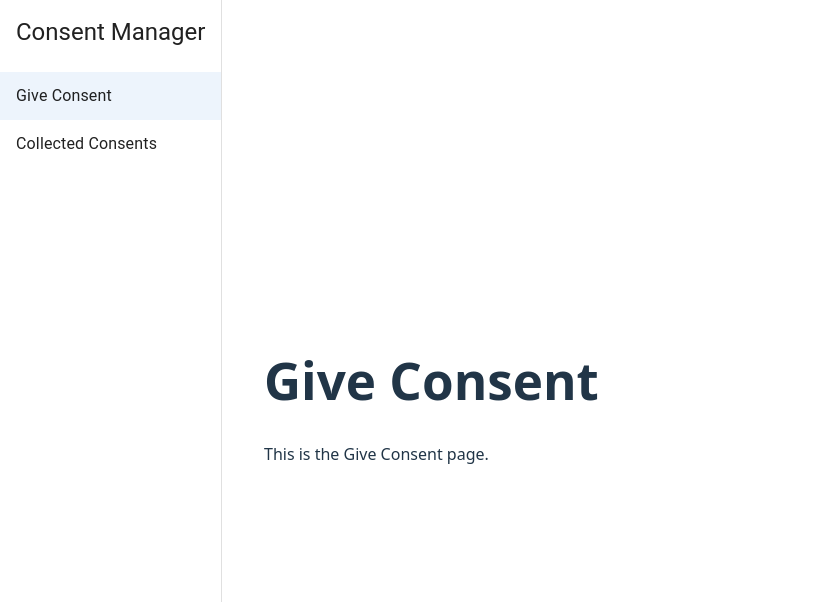
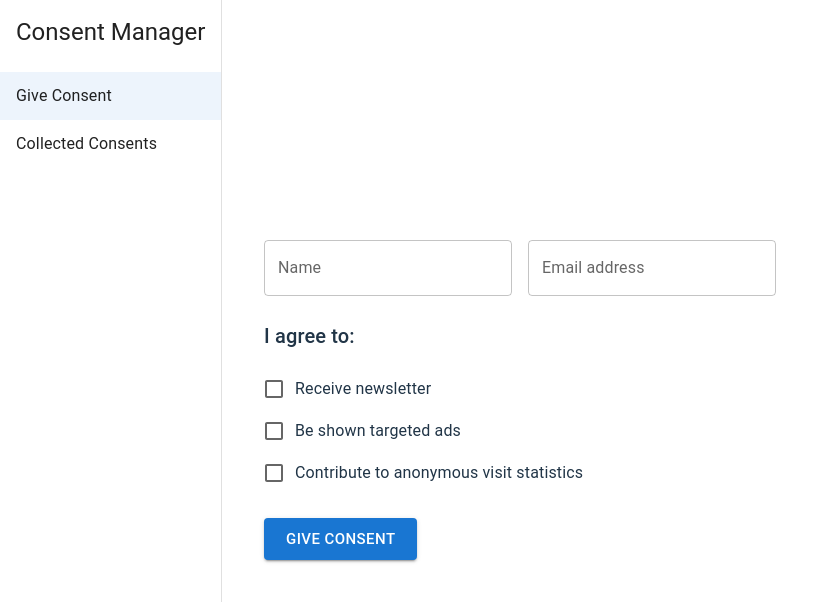
Before and after one commit to phelpa/plinio-didomi-consent, a React (Vite) app: page /give-consent in a window 1280 px wide. Shown: the top 602 px of the page, without its empty margins (0-839 px from the left). Built offline with nearby package versions, Linux system fonts and the light colour scheme.

Commit message:
implement consent form

```diff
--- a/src/pages/GiveConsent.tsx
+++ b/src/pages/GiveConsent.tsx
@@ -1,9 +1,99 @@
+import React, { useState } from "react";
+import {
+  TextField,
+  FormControlLabel,
+  Checkbox,
+  Button,
+  Box,
+  Typography,
+} from "@mui/material";
+
 const GiveConsent = () => {
+  const [formData, setFormData] = useState({
+    name: "",
+    email: "",
+    newsletter: false,
+    ads: false,
+    statistics: false,
+  });
+
+  const handleInputChange = (e: React.ChangeEvent<HTMLInputElement>) => {
+    const { name, value } = e.target;
+    setFormData({ ...formData, [name]: value });
+  };
+
+  const handleCheckboxChange = (e: React.ChangeEvent<HTMLInputElement>) => {
+    const { name, checked } = e.target;
+    setFormData({ ...formData, [name]: checked });
+  };
+
+  const handleSubmit = () => {
+    console.log("Form submitted:", formData);
+  };
+
   return (
-    <div>
-      <h1>Give Consent</h1>
-      <p>This is the Give Consent page.</p>
-    </div>
+    <Box>
+      <Box sx={{ display: "flex", gap: 2, mb: 3 }}>
+        <TextField
+          label="Name"
+          name="name"
+          value={formData.name}
+          onChange={handleInputChange}
+          variant="outlined"
+        />
+        <TextField
+          label="Email address"
+          name="email"
+          type="email"
+          value={formData.email}
+          onChange={handleInputChange}
+          variant="outlined"
+        />
+      </Box>
+
+      <Typography variant="h6" sx={{ mb: 2 }}>
+        I agree to:
+      </Typography>
+
+      <Box sx={{ mb: 3 }}>
+        <FormControlLabel
+          control={
+            <Checkbox
+              name="newsletter"
+              checked={formData.newsletter}
+              onChange={handleCheckboxChange}
+            />
+          }
+          label="Receive newsletter"
+        />
+        <br />
+        <FormControlLabel
+          control={
+            <Checkbox
+              name="ads"
+              checked={formData.ads}
+              onChange={handleCheckboxChange}
+            />
+          }
+          label="Be shown targeted ads"
+        />
+        <br />
+        <FormControlLabel
+          control={
+            <Checkbox
+              name="statistics"
+              checked={formData.statistics}
+              onChange={handleCheckboxChange}
+            />
+          }
+          label="Contribute to anonymous visit statistics"
+        />
+      </Box>
+
+      <Button variant="contained" size="large" onClick={handleSubmit}>
+        Give consent
+      </Button>
+    </Box>
   );
 };
 
```
